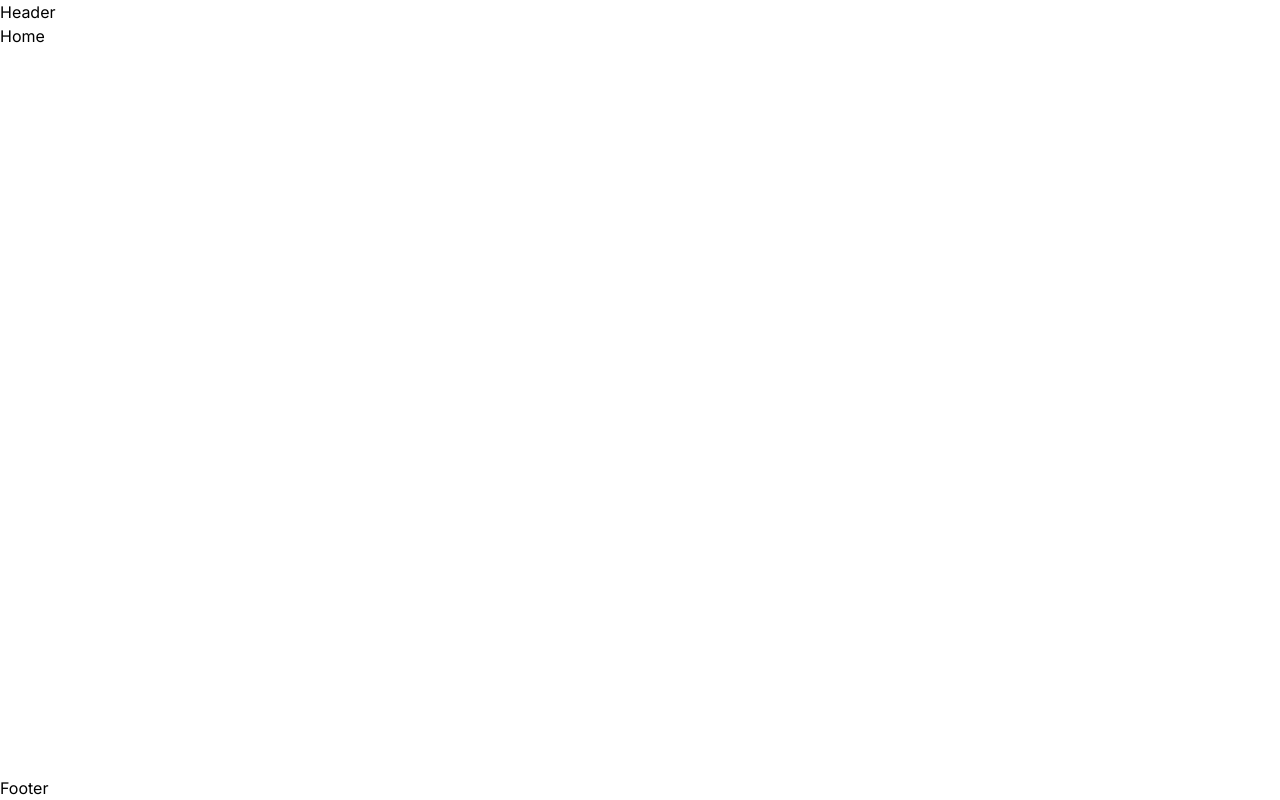
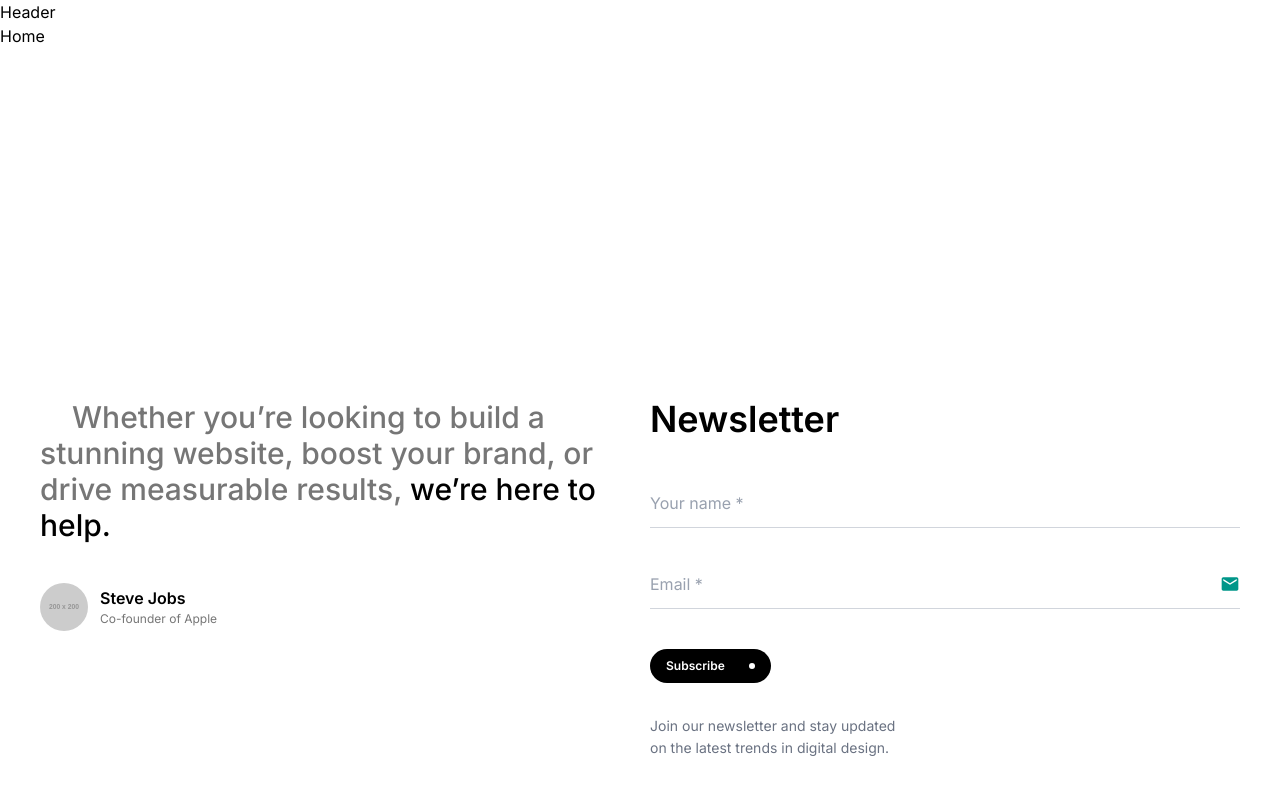
Before and after one commit to thecyntax/Official-Website, a React (Vite) app in the folder client/: page / in a window 1280 px wide. Built offline with nearby package versions, Linux system fonts and the light colour scheme; a web font is replaced by a local one.

Commit message:
Footer section started - Added newsletter and quote section

```diff
--- a/client/src/components/layout/Footer.jsx
+++ b/client/src/components/layout/Footer.jsx
@@ -1,9 +1,80 @@
-import React from 'react'
+// import React from "react";
+// import NewsLetter from "./footer-components/NewsLetter";
+
+// const Footer = () => {
+//   return (
+//     <div className=" m-10 " >
+//       {/* section one  */}
+
+//       <div className="flex gap-5" >
+//         {/* quote */}
+//         <div className=" flex flex-col gap-10 " >
+//           <p className="text-[#767676] text-3xl max-w-[600px] font-medium  ">
+
+//             &nbsp;&nbsp;&nbsp;&nbsp;&nbsp;&nbsp;&nbsp;&nbsp;&nbsp;&nbsp;&nbsp;&nbsp;&nbsp;&nbsp;&nbsp;Whether you’re looking to build a stunning website, boost your
+//             brand, or drive measurable results,
+//             <span className=" text-black "> we’re here to help. </span>
+//           </p>
+//           <div className="flex items-center gap-3 " >
+//             <img
+//               className="w-12 h-12 rounded-full object-cover"
+//               src="https://placehold.co/200x200"
+//               alt="placeholder"
+//             />
+//             <div>
+//               <p className="font-semibold" >Steve Jobs</p>
+//               <p className="text-[#767676] text-[12px] " >Co-founder of Apple</p>
+//             </div>
+//           </div>
+//         </div>
+
+//         {/* news letter  */}
+//         <div>
+//           <NewsLetter />
+//         </div>
+//       </div>
+//     </div>
+//   );
+// };
+
+// export default Footer;
+
+
+import React from "react";
+import NewsLetter from "./footer-components/NewsLetter";
 
 const Footer = () => {
   return (
-    <div>Footer</div>
-  )
-}
+    <div className="m-10">
+      {/* responsive 2-column: stacked on small, equal halves on md+ */}
+      <div className="flex flex-col md:flex-row gap-5 items-stretch">
+        {/* quote - takes half width on md+ */}
+        <div className="w-full md:w-1/2 flex flex-col gap-10">
+          <p className="text-[#767676] text-3xl font-medium indent-8">
+            Whether you’re looking to build a stunning website, boost your brand,
+            or drive measurable results, <span className="text-black">we’re here to help.</span>
+          </p>
 
-export default Footer
+          <div className="flex items-center gap-3">
+            <img
+              className="w-12 h-12 rounded-full object-cover"
+              src="https://placehold.co/200x200"
+              alt="placeholder"
+            />
+            <div>
+              <p className="font-semibold">Steve Jobs</p>
+              <p className="text-[#767676] text-[12px]">Co-founder of Apple</p>
+            </div>
+          </div>
+        </div>
+
+        {/* newsletter - takes half width on md+ */}
+        <div className="w-full md:w-1/2">
+          <NewsLetter />
+        </div>
+      </div>
+    </div>
+  );
+};
+
+export default Footer;
--- /dev/null
+++ b/client/src/components/layout/footer-components/NewsLetter.jsx
@@ -0,0 +1,58 @@
+
+
+import React from 'react';
+
+const NewsLetter = () => {
+  return (
+    // fill the parent column; let parent control the width
+    <div className="w-full h-full  flex flex-col">
+      {/* Title */}
+      <h2 className="text-4xl font-semibold mb-10 text-black">Newsletter</h2>
+
+      <form className="space-y-8 flex-1" onSubmit={(e) => e.preventDefault()}>
+        {/* Name Input */}
+        <div className="relative border-b border-gray-300 py-2 focus-within:border-black transition-colors">
+          <input
+            type="text"
+            placeholder="Your name *"
+            className="w-full bg-transparent outline-none text-black placeholder-gray-400 py-1"
+            required
+          />
+        </div>
+
+        {/* Email Input */}
+        <div className="relative border-b border-gray-300 py-2 focus-within:border-black transition-colors flex items-center">
+          <input
+            type="email"
+            placeholder="Email *"
+            className="w-full bg-transparent outline-none text-black placeholder-gray-400 py-1"
+            required
+          />
+          <div className="ml-2 text-teal-600 shrink-0">
+            <svg xmlns="http://www.w3.org/2000/svg" width="20" height="20" viewBox="0 0 24 24" fill="currentColor">
+              <path d="M20 4H4c-1.1 0-1.99.9-1.99 2L2 18c0 1.1.9 2 2 2h16c1.1 0 2-.9 2-2V6c0-1.1-.9-2-2-2zm0 4l-8 5-8-5V6l8 5 8-5v2z"/>
+            </svg>
+          </div>
+        </div>
+
+        {/* Subscribe Button */}
+        <div className="pt-2">
+          <button
+            type="submit"
+            className="bg-black text-white px-4 py-2 rounded-full flex items-center gap-6 hover:bg-gray-800 transition-all w-fit"
+          >
+            <span className="font-semibold text-[12px]">Subscribe</span>
+            <div className="w-1.5 h-1.5 bg-white rounded-full"></div>
+          </button>
+        </div>
+      </form>
+
+      {/* Footer Text - keep it from being too narrow */}
+      <p className="mt-8 text-gray-500 text-sm leading-relaxed">
+        Join our newsletter and stay updated <br /> on the latest trends in digital design.
+      </p>
+    </div>
+  );
+};
+
+export default NewsLetter;
```
